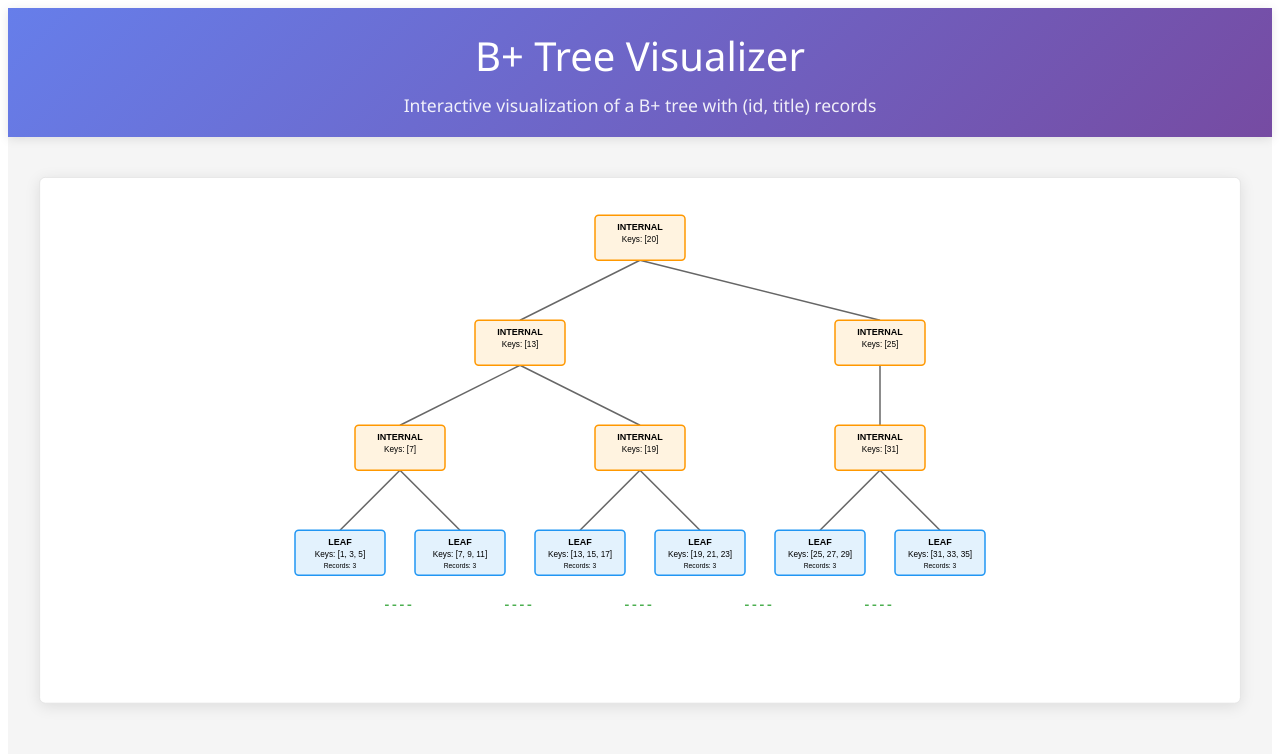
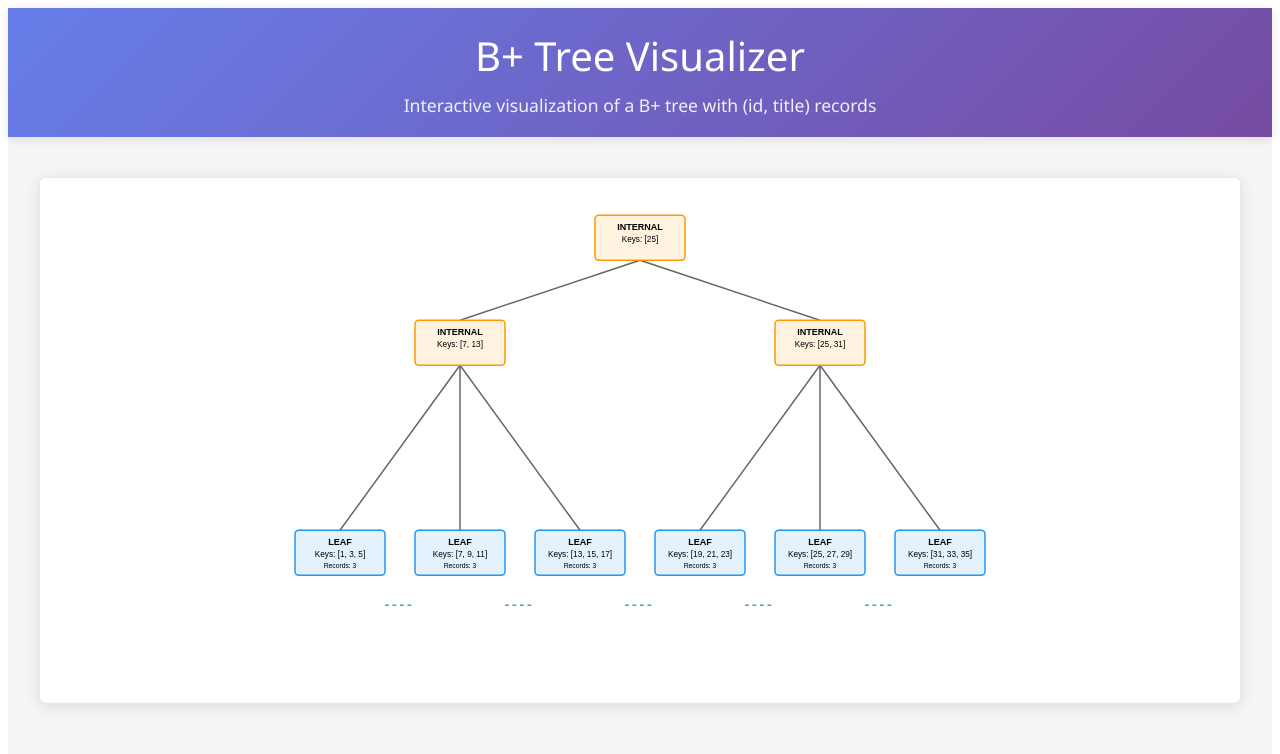
Before and after one commit to arackaf/btree-visualizer, a React (Vite) app: page / in a window 1280 px wide. Shown: the top 754 px of the page. Built offline with nearby package versions, Linux system fonts and the light colour scheme.

Commit message:
Derive B+ Tree structure

```diff
--- a/src/App.tsx
+++ b/src/App.tsx
@@ -23,116 +23,91 @@ interface BTreeInternalNode {
 
 type BTreeNode = BTreeInternalNode | BTreeLeafNode;
 
-// Hardcoded B+ tree with 3 levels of internal nodes + leaf level
-const createSampleBTree = (): BTreeNode => {
-  // Leaf nodes (level 4 - bottom layer)
-  const leaf1: BTreeLeafNode = {
-    type: "leaf",
-    keys: [1, 3, 5],
-    records: [
+// Configuration: Data records to be indexed
+const DATA_RECORDS: BTreeRecord[] = [
   { id: 1, title: "Apple" },
   { id: 3, title: "Banana" },
   { id: 5, title: "Cherry" },
-    ],
-  };
-
-  const leaf2: BTreeLeafNode = {
-    type: "leaf",
-    keys: [7, 9, 11],
-    records: [
   { id: 7, title: "Date" },
   { id: 9, title: "Elderberry" },
   { id: 11, title: "Fig" },
-    ],
-  };
-
-  const leaf3: BTreeLeafNode = {
-    type: "leaf",
-    keys: [13, 15, 17],
-    records: [
   { id: 13, title: "Grape" },
   { id: 15, title: "Honeydew" },
   { id: 17, title: "Kiwi" },
-    ],
-  };
-
-  const leaf4: BTreeLeafNode = {
-    type: "leaf",
-    keys: [19, 21, 23],
-    records: [
   { id: 19, title: "Lemon" },
   { id: 21, title: "Mango" },
   { id: 23, title: "Orange" },
-    ],
-  };
-
-  const leaf5: BTreeLeafNode = {
-    type: "leaf",
-    keys: [25, 27, 29],
-    records: [
   { id: 25, title: "Papaya" },
   { id: 27, title: "Quince" },
   { id: 29, title: "Raspberry" },
-    ],
-  };
-
-  const leaf6: BTreeLeafNode = {
-    type: "leaf",
-    keys: [31, 33, 35],
-    records: [
   { id: 31, title: "Strawberry" },
   { id: 33, title: "Tangerine" },
   { id: 35, title: "Watermelon" },
-    ],
+];
+
+// Configuration: B+ tree parameters
+const BTREE_CONFIG = {
+  maxKeysPerLeaf: 3, // Maximum keys in a leaf node
+  maxKeysPerInternal: 2, // Maximum keys in an internal node
+  minKeysPerLeaf: 1, // Minimum keys in a leaf node (except root)
+  minKeysPerInternal: 1, // Minimum keys in an internal node (except root)
 };
 
+// Build B+ tree from data records
+const createBTreeFromData = (records: BTreeRecord[]): BTreeNode => {
+  // Sort records by id
+  const sortedRecords = [...records].sort((a, b) => a.id - b.id);
+
+  // Create leaf nodes
+  const leaves: BTreeLeafNode[] = [];
+  for (let i = 0; i < sortedRecords.length; i += BTREE_CONFIG.maxKeysPerLeaf) {
+    const leafRecords = sortedRecords.slice(i, i + BTREE_CONFIG.maxKeysPerLeaf);
+    const leaf: BTreeLeafNode = {
+      type: "leaf",
+      keys: leafRecords.map((r) => r.id),
+      records: leafRecords,
+    };
+    leaves.push(leaf);
+  }
+
   // Link leaf nodes
-  leaf1.next = leaf2;
-  leaf2.next = leaf3;
-  leaf3.next = leaf4;
-  leaf4.next = leaf5;
-  leaf5.next = leaf6;
+  for (let i = 0; i < leaves.length - 1; i++) {
+    leaves[i].next = leaves[i + 1];
+  }
 
-  // Level 3 internal nodes
-  const internal3_1: BTreeInternalNode = {
+  // Build internal levels bottom-up
+  let currentLevel: BTreeNode[] = leaves;
+
+  while (currentLevel.length > 1) {
+    const nextLevel: BTreeInternalNode[] = [];
+
+    for (let i = 0; i < currentLevel.length; i += BTREE_CONFIG.maxKeysPerInternal + 1) {
+      const children = currentLevel.slice(i, i + BTREE_CONFIG.maxKeysPerInternal + 1);
+
+      // Create keys for internal node (first key of each child except the first)
+      const keys: number[] = [];
+      for (let j = 1; j < children.length; j++) {
+        if (children[j].type === "leaf") {
+          keys.push(children[j].keys[0]);
+        } else {
+          // For internal nodes, use the first key
+          keys.push(children[j].keys[0]);
+        }
+      }
+
+      const internalNode: BTreeInternalNode = {
         type: "internal",
-    keys: [7],
-    children: [leaf1, leaf2],
+        keys,
+        children,
       };
 
-  const internal3_2: BTreeInternalNode = {
-    type: "internal",
-    keys: [19],
-    children: [leaf3, leaf4],
-  };
+      nextLevel.push(internalNode);
+    }
 
-  const internal3_3: BTreeInternalNode = {
-    type: "internal",
-    keys: [31],
-    children: [leaf5, leaf6],
-  };
+    currentLevel = nextLevel;
+  }
 
-  // Level 2 internal nodes
-  const internal2_1: BTreeInternalNode = {
-    type: "internal",
-    keys: [13],
-    children: [internal3_1, internal3_2],
-  };
-
-  const internal2_2: BTreeInternalNode = {
-    type: "internal",
-    keys: [25],
-    children: [internal3_3],
-  };
-
-  // Level 1 root node
-  const root: BTreeInternalNode = {
-    type: "internal",
-    keys: [20],
-    children: [internal2_1, internal2_2],
-  };
-
-  return root;
+  return currentLevel[0];
 };
 
 interface TreeVisualizationProps {
@@ -328,7 +303,7 @@ const TreeVisualization: React.FC<TreeVisualizationProps> = ({ tree }) => {
 };
 
 function App() {
-  const tree = createSampleBTree();
+  const tree = createBTreeFromData(DATA_RECORDS);
 
   return (
     <div className="App">
```
Lines whose indentation alone changed are shown as unchanged.
